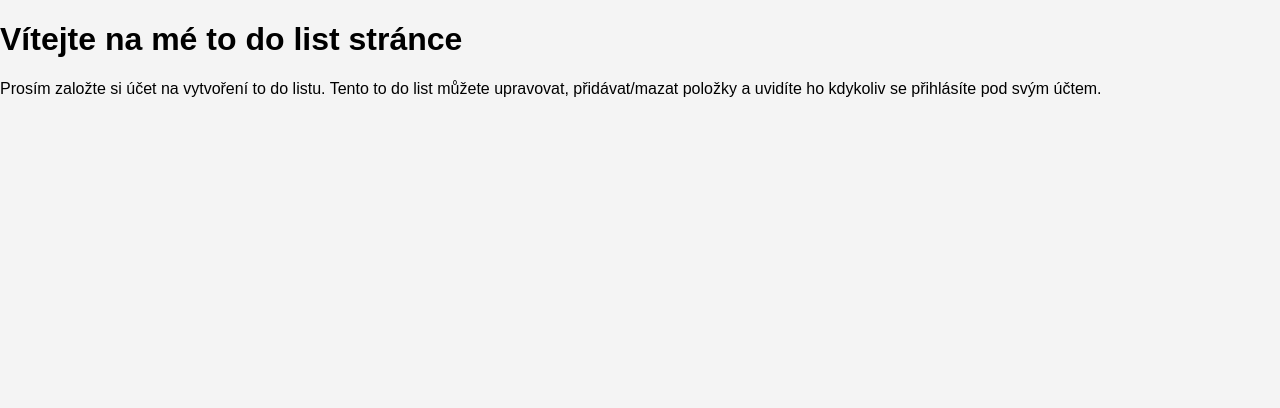
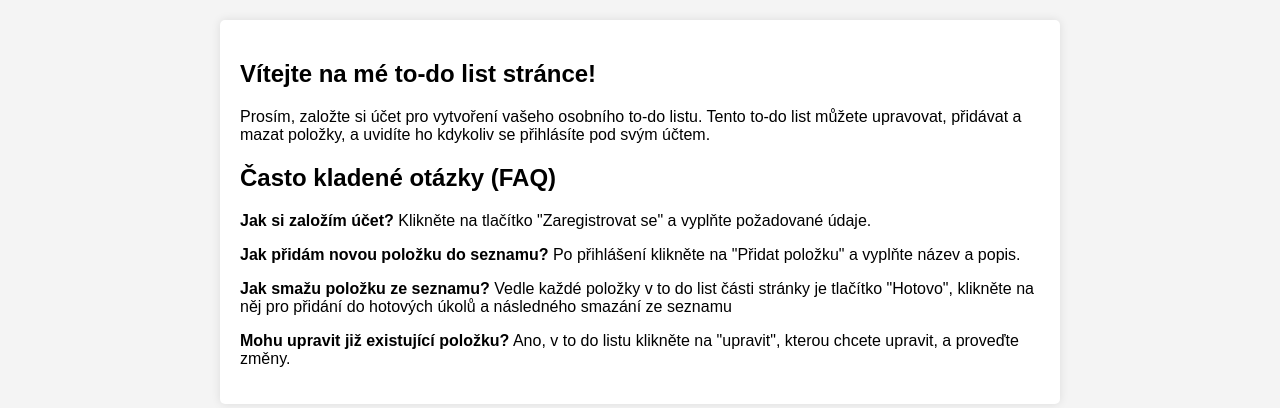
Before and after one commit to solver941/Django---To-do-list, a Django app: page / in a window 1280 px wide. Shown: the part 138-546 px from the top of the page. Run offline with Django 5.2, Linux system fonts and the light colour scheme.

Commit message:
fixed welcome page

```diff
--- a/app/templates/app/index.html
+++ b/app/templates/app/index.html
@@ -12,14 +10,20 @@
         {% endfor %}
     </div>
 {% endif %}
-
-    <h1>Vítejte na mé to do list stránce</h1>
-    <div>
-        Prosím založte si účet na vytvoření to do listu. Tento to do list můžete upravovat, přidávat/mazat položky a uvidíte ho kdykoliv se přihlásíte pod
-    svým účtem.
+<div class="container">
+    <div class="welcome-message">
+        <h2>Vítejte na mé to-do list stránce!</h2>
+        <p>Prosím, založte si účet pro vytvoření vašeho osobního to-do listu. Tento to-do list můžete upravovat, přidávat a mazat položky, a uvidíte ho kdykoliv se přihlásíte pod svým účtem.</p>
     </div>
 
+    <div class="faq-container">
+        <h2>Často kladené otázky (FAQ)</h2>
+        <p><strong>Jak si založím účet?</strong> Klikněte na tlačítko "Zaregistrovat se" a vyplňte požadované údaje.</p>
+        <p><strong>Jak přidám novou položku do seznamu?</strong> Po přihlášení klikněte na "Přidat položku" a vyplňte název a popis.</p>
+        <p><strong>Jak smažu položku ze seznamu?</strong> Vedle každé položky v to do list části stránky je tlačítko "Hotovo", klikněte na něj pro přidání do hotových úkolů
+        a následného smazání ze seznamu</p>
+        <p><strong>Mohu upravit již existující položku?</strong> Ano, v to do listu klikněte na "upravit", kterou chcete upravit, a proveďte změny.</p>
+    </div>
+
+</div>
 {% endblock %}
-
-
-</body>
--- a/app/views.py
+++ b/app/views.py
@@ -90,8 +90,6 @@ def completed(request, id):
         item.delete()
         messages.success(request, 'Úspěšně přidáno do hotových úkolů')
         return redirect('app:to_do_list')
-        return redirect('app:to_do_list')
-        #return render(request, 'app/to_do_list.html', {"user_items": user_items})
     else:
         messages.error(request, 'Error deleting item.')
         return render(request, 'app/to_do_list.html', {"user_items": user_items})
--- a/to_do_list/settings.py
+++ b/to_do_list/settings.py
@@ -25,7 +25,7 @@ SECRET_KEY = 'django-insecure-0#2di2n0-7o=d%eaji(q9014m7%*d23o6@5x*-p-1pzykhs=gw
 # SECURITY WARNING: don't run with debug turned on in production!
 DEBUG = True
 
-ALLOWED_HOSTS = ["marekheckelmoser.pythonanywhere.com"]
+ALLOWED_HOSTS = []
 
 
 # Application definition
@@ -107,7 +107,7 @@ AUTH_PASSWORD_VALIDATORS = [
 # Internationalization
 # https://docs.djangoproject.com/en/5.0/topics/i18n/
 
-LANGUAGE_CODE = 'en-us'
+LANGUAGE_CODE = 'cs'
 
 TIME_ZONE = 'UTC'
 
@@ -143,5 +143,5 @@ AUTO_LOGOUT = {
     'IDLE_TIME': 600, #logout after time in seconds since inactivity
     'SESSION_TIME': 3600, #logout after time in seconds since login
     'REDIRECT_TO_LOGIN_IMMEDIATELY': True,
-    'MESSAGE': 'The session has expired. Please login again to continue.',
+    'MESSAGE': 'Čas přihlášení vypršel, prosím znovu se přihlaste',
 }
```
Also changed, not shown: other parts of app/templates/app/index.html (+0 -2 lines), db.sqlite3.
